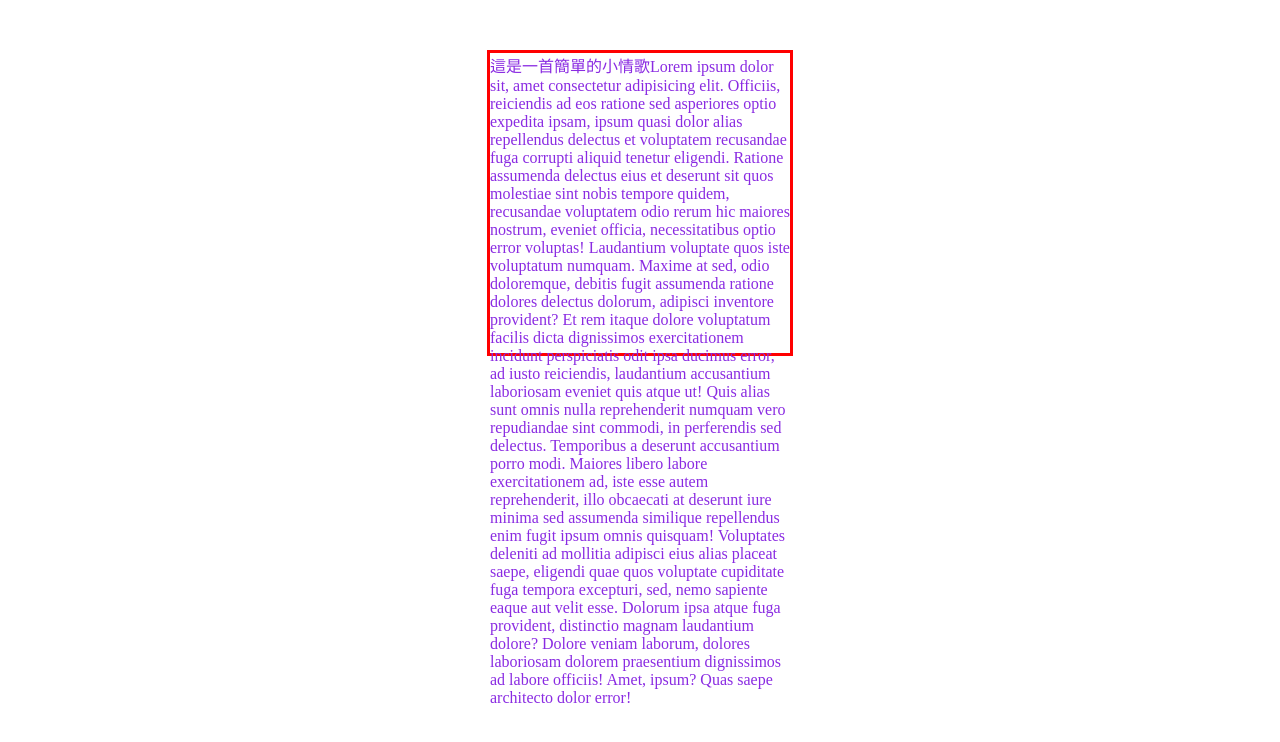
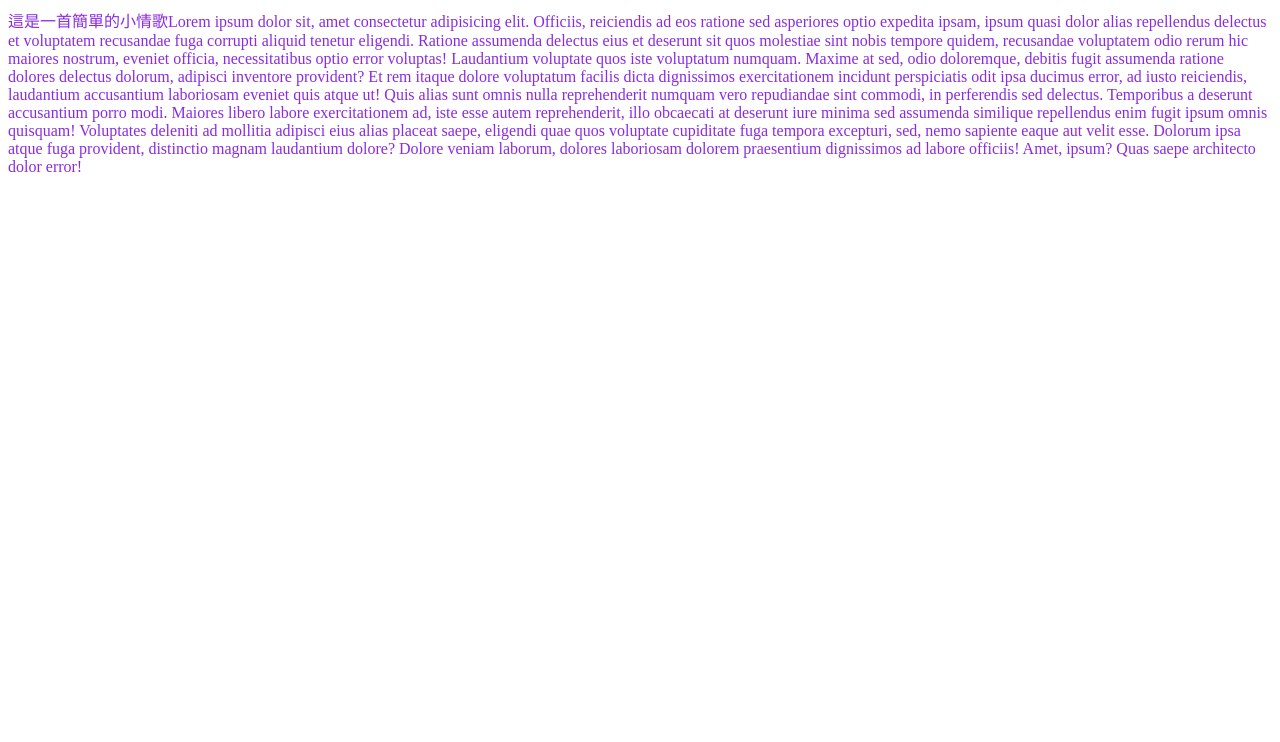
Before and after one commit to hbill320115/CSSproject, a plain HTML site: page index.html in a window 1280 px wide. Drawn offline with Linux system fonts and the light colour scheme.

Commit message:
Update style.css

```diff
--- a/style.css
+++ b/style.css
@@ -1,8 +1,4 @@
 p{
     color: blueviolet;
-    width: 300px;
-    height: 300px;
-    border: 3px solid red;
     margin: 0 auto;
-    margin-top: 50px;
 }
```
